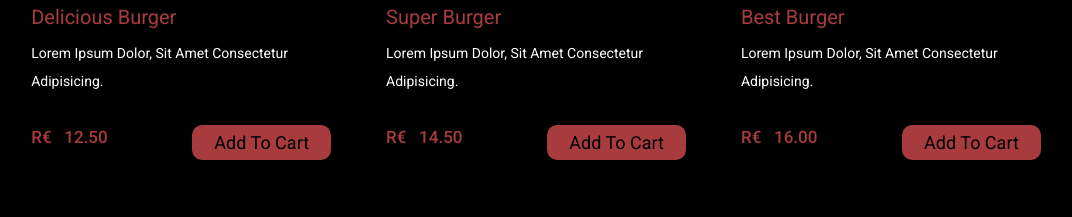
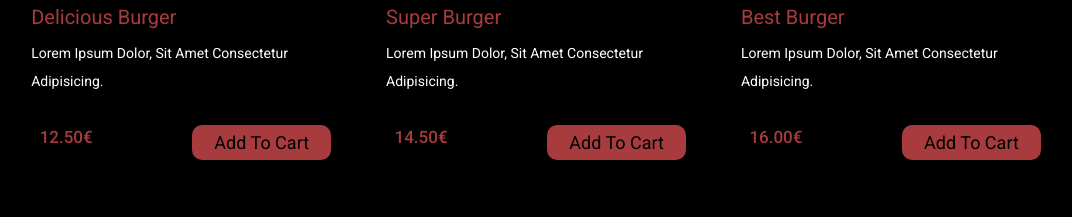
Before and after one commit to alinaverdes/bestburger, a plain HTML site: page index.html in a window 1280 px wide. Shown: the part 2500-2717 px from the top of the page, without its empty margins (104-1176 px from the left). Drawn offline with nearby package versions, Linux system fonts and the light colour scheme.

Commit message:
modifcado el html

```diff
--- a/index.html
+++ b/index.html
@@ -221,7 +221,7 @@
             <a href="#" class="link">Delicious Burger</a>
             <p>Lorem ipsum dolor, sit amet consectetur adipisicing.</p>
             <div class="foot">
-              <span class="price"> R€ &nbsp; 12.50 </span>
+              <span class="price"> &nbsp; 12.50€ </span>
               <a href="#" class="btn">Add To Cart</a>
             </div>
           </div>
@@ -235,7 +235,7 @@
             <a href="#" class="link">Super Burger</a>
             <p>Lorem ipsum dolor, sit amet consectetur adipisicing.</p>
             <div class="foot">
-              <span class="price"> R€ &nbsp; 14.50 </span>
+              <span class="price"> &nbsp; 14.50€ </span>
               <a href="#" class="btn">Add To Cart</a>
             </div>
           </div>
@@ -249,7 +249,7 @@
             <a href="#" class="link">Best Burger</a>
             <p>Lorem ipsum dolor, sit amet consectetur adipisicing.</p>
             <div class="foot">
-              <span class="price"> R€ &nbsp; 16.00 </span>
+              <span class="price"> &nbsp; 16.00€ </span>
               <a href="#" class="btn">Add To Cart</a>
             </div>
           </div>
```
